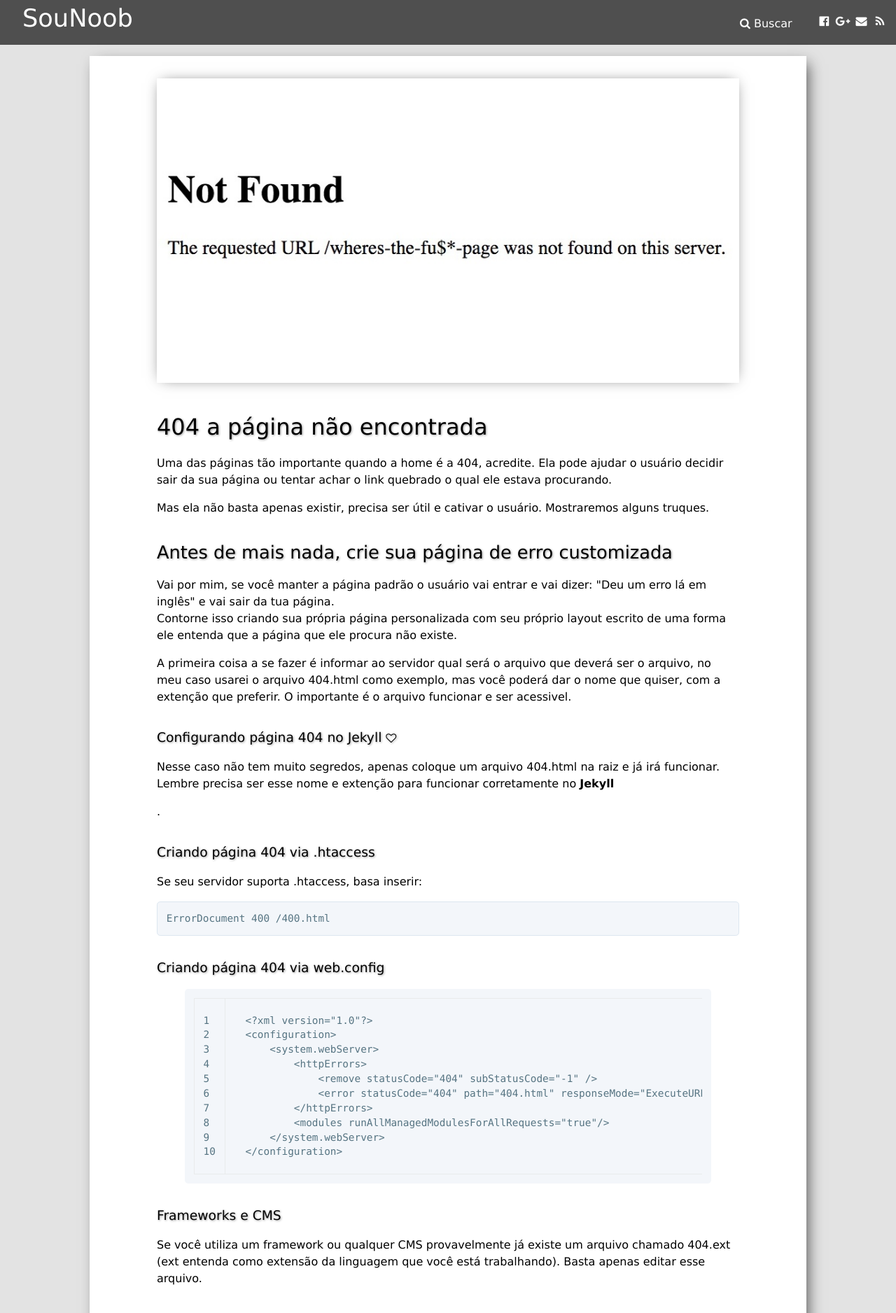
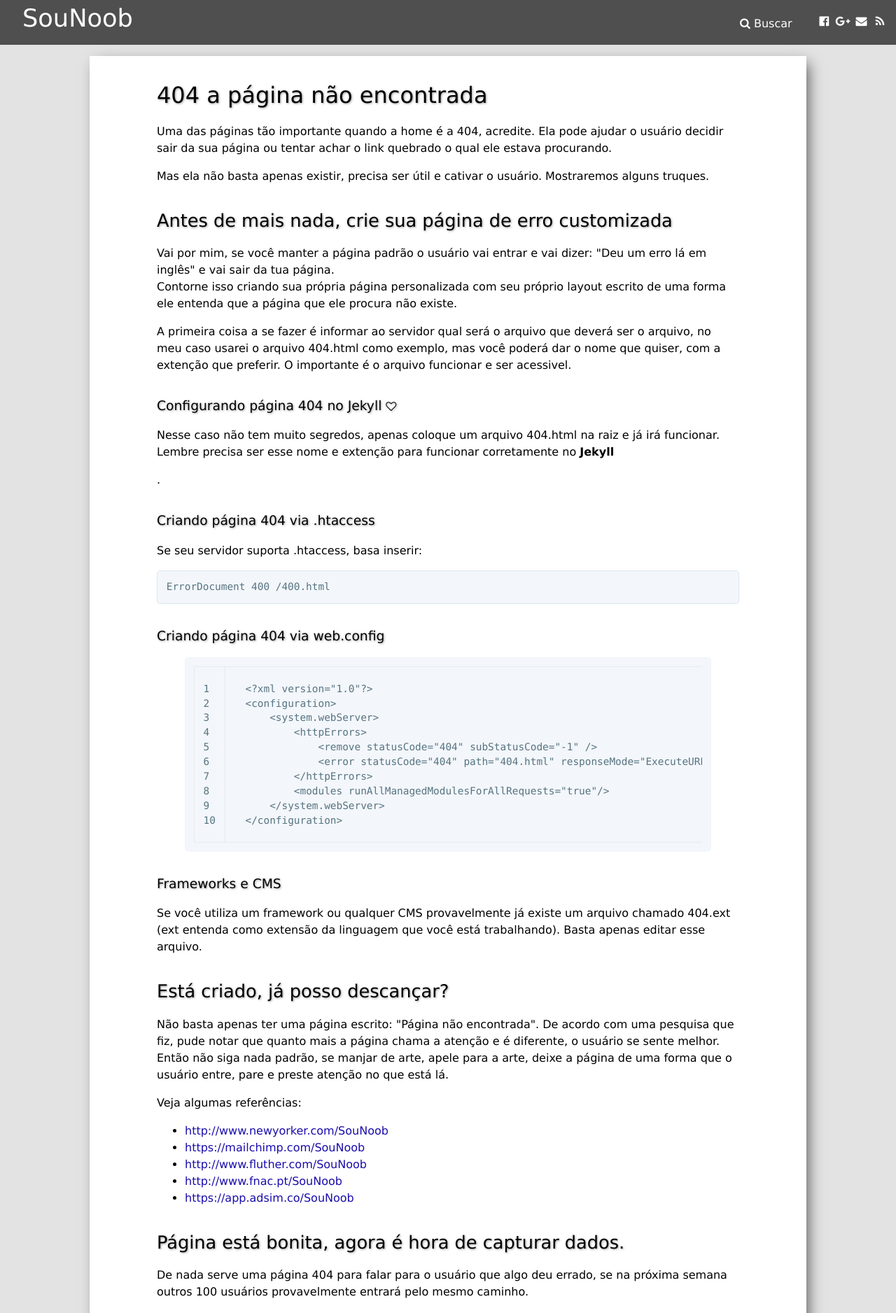
Before and after one commit to sounoob/sounoob.github.io, a Jekyll site: the page built from _posts/2017-01-03-404-pagina-nao-encontrada.html, in a window 1280 px wide. Shown: the top 1876 px of the page at 70% size. Built offline with Jekyll 4.4.1, drawn with Linux system fonts in a browser that asks for light colours; comment, search, counter and statistics services are not loaded.

Commit message:
remove image

```diff
--- a/_includes/head.html
+++ b/_includes/head.html
@@ -7,7 +7,6 @@
     <link rel="stylesheet" href="/assets/css/20170102.css">
     <link rel="publisher" href="{{ site.google_publisher }}"/>
     <meta property="og:locale" content="pt_BR"/>
-    <meta property="og:type" content="website"/>
     <meta name="twitter:card" content="{{ site.twitter_card }}"/>
     <meta name="twitter:title" content="{{ site.title }}"/>
     {% if site.og_image %}
--- a/_posts/2017-01-03-404-pagina-nao-encontrada.html
+++ b/_posts/2017-01-03-404-pagina-nao-encontrada.html
@@ -11,7 +11,6 @@ tags:
 redirect_from: "/404-pagina-nao-encontrada/"
 author: Sena
 layout: post
-image: "/assets/uploads/2017/01/not-fuking-found.jpg"
 ---
 
 <p>
```
Also changed, not shown: assets/uploads/2017/01/not-fuking-found.jpg (deleted).
